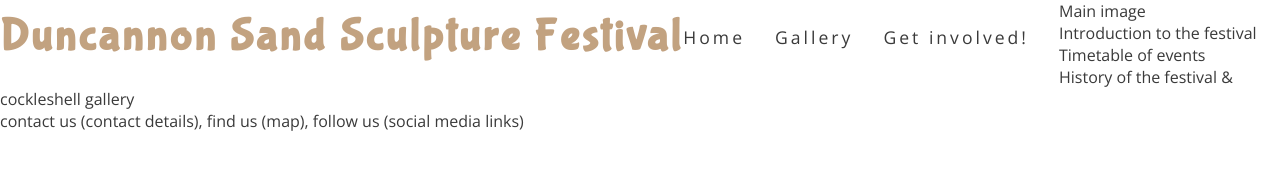
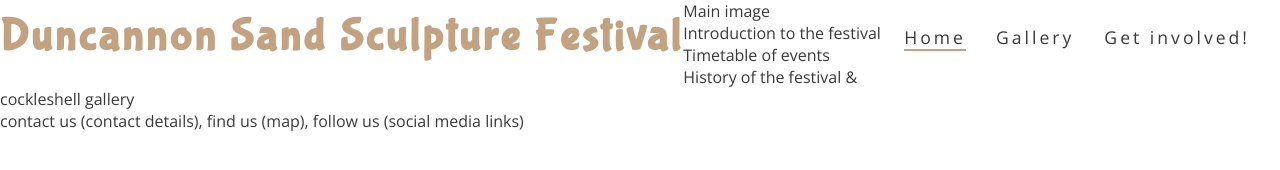
Before and after one commit to ericawall/portfolio-project-1, a plain HTML site: page home.html in a window 1280 px wide. Drawn offline with nearby package versions, Linux system fonts and the light colour scheme.

Commit message:
style navigation links

```diff
--- a/assets/css/style.css
+++ b/assets/css/style.css
@@ -30,6 +30,7 @@ h1, h2 {
 #menu {
     font-size: 110%;
     letter-spacing: 3px;
+    float: right;
 }
 
 #menu, #logo {
@@ -46,3 +47,11 @@ h1, h2 {
     text-decoration: none;
     color: inherit;
 }
+
+#menu a:hover {
+    border-bottom: 2px solid #c2a280;
+}
+
+.active {
+    border-bottom: 2px solid #c2a280;
+}
--- a/home.html
+++ b/home.html
@@ -20,7 +20,7 @@
             <nav>
                 <ul id="menu">
                     <li>
-                        <a href="home.html">Home</a>
+                        <a href="home.html" class="active">Home</a>
                     </li>
                     <li>
                         <a href="#">Gallery</a>
```
